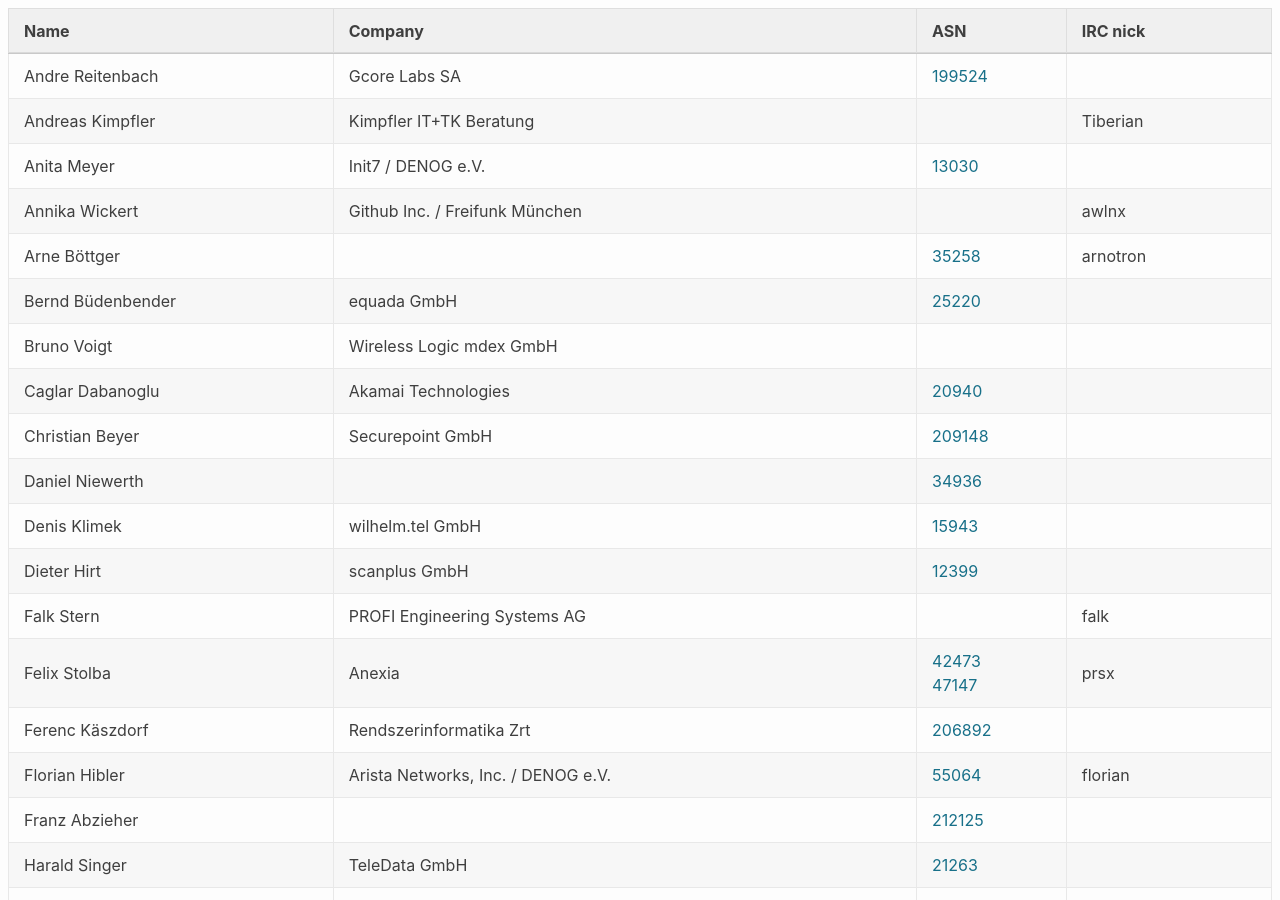
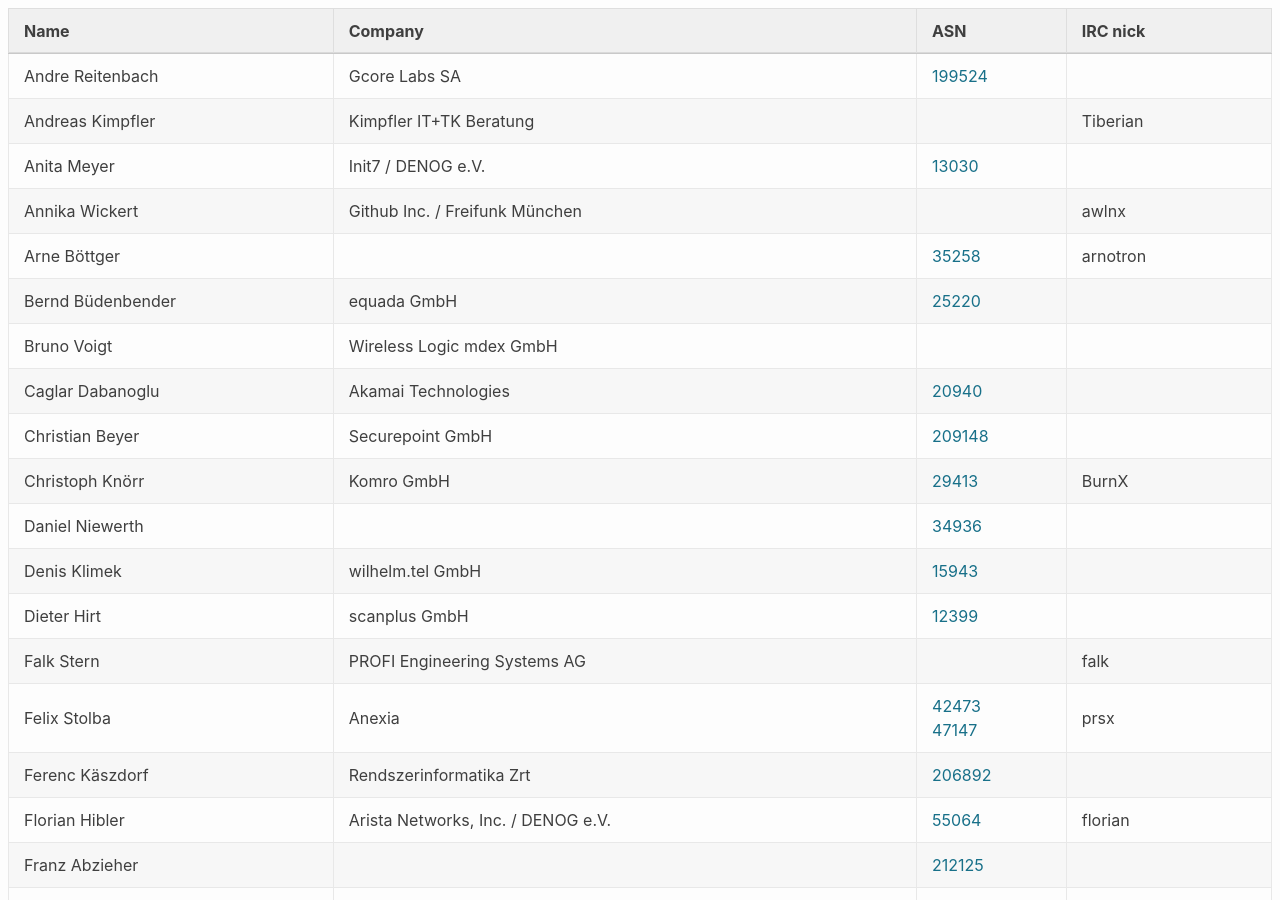
Before and after one commit to denog/pretix-attendeelist, a Jekyll site: the page built from index.markdown, in a window 1280 px wide and 900 px high. Built offline with Jekyll 4.4.1, drawn with Linux system fonts in a browser that asks for light colours.

Commit message:
Latest data: Tue Mar 23 14:32:27 UTC 2021

```diff
--- a/_data/attendees_meetup_leader_2021-01.json
+++ b/_data/attendees_meetup_leader_2021-01.json
@@ -52,6 +52,12 @@
     "company": "Securepoint GmbH",
     "irc": null,
     "asn": "209148"
+  },
+  {
+    "name": "Christoph Knörr",
+    "company": "Komro GmbH",
+    "irc": "BurnX",
+    "asn": "29413"
   },
   {
     "name": "Daniel Niewerth",
```
